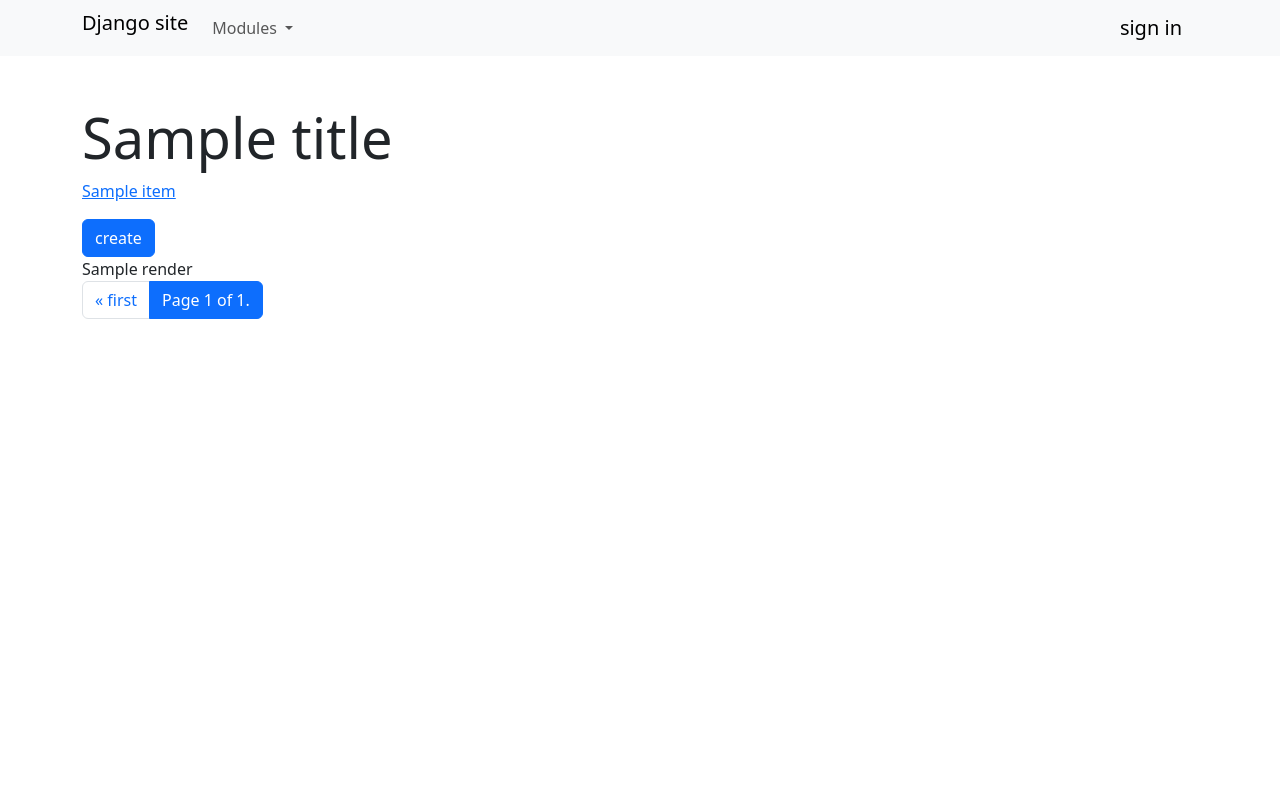
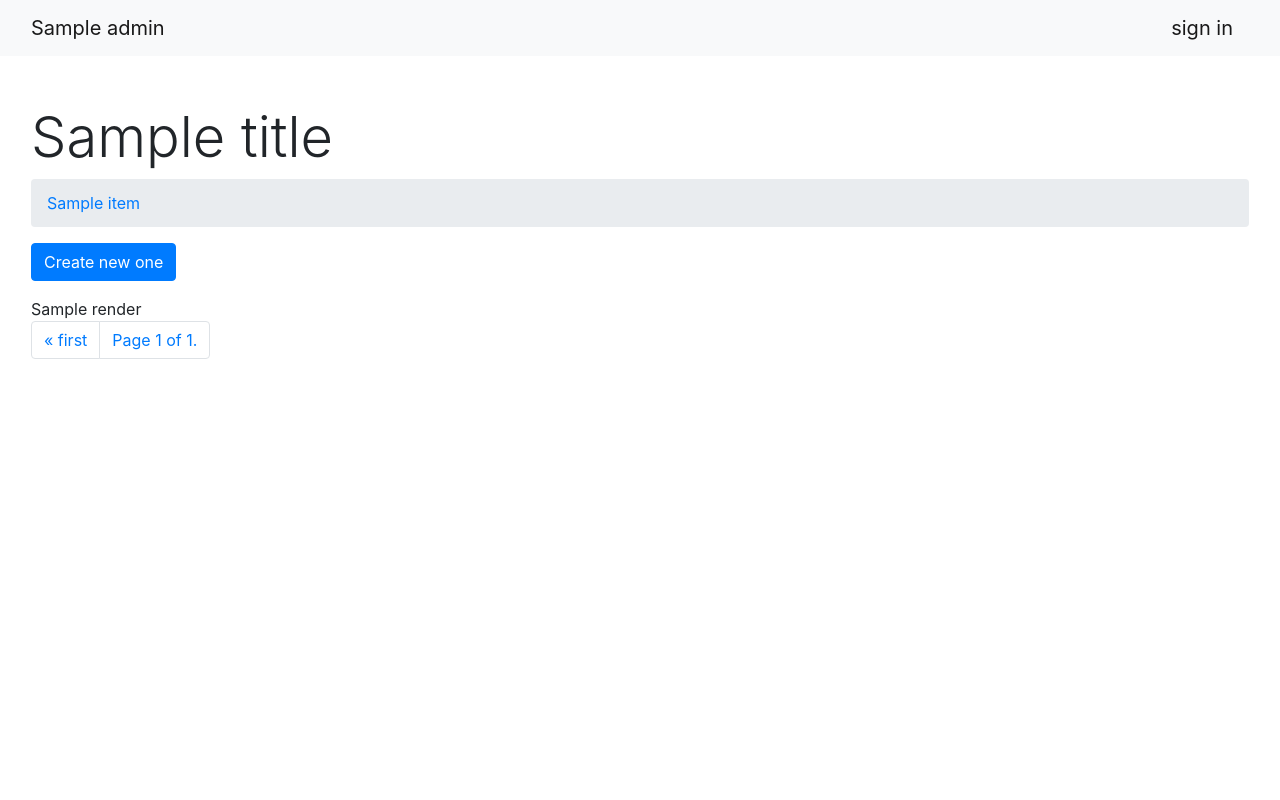
Before and after one commit to owlcoder13/django-advanced-admin, a Django app: template templates/advanced_admin/crud/list.html in a window 1280 px wide. Run offline with Django 3.2, Linux system fonts and the light colour scheme; the template is opened without the code that fills it: most values are stand-ins (such as "Sample title", 1, 10 or a date in 2020); some libraries are stand-ins or nearby versions.

Commit message:
update advanced admin

```diff
--- a/admin.py
+++ b/admin.py
@@ -37,7 +37,6 @@ class AdminService(object):
     def routes(self):
 
         for app in settings.INSTALLED_APPS:
-            print('search app', app)
             if app == 'advanced_admin':
                 continue
 
--- a/apps.py
+++ b/apps.py
@@ -11,3 +11,5 @@ class DjangoAdvancedAdminConfig(AppConfig):
         static_path = os.path.join(settings.BASE_DIR, 'advanced_admin/static')
         settings.STATICFILES_DIR.append(static_path)
         settings.MIDDLEWARE.append('advanced_admin.middleware.Middleware')
+        settings.TEMPLATES[0]['OPTIONS']['context_processors'].append(
+            'advanced_admin.context_processors.context_processor')
--- /dev/null
+++ b/context_processors.py
@@ -0,0 +1,5 @@
+from advanced_admin.admin import admin_service
+
+
+def context_processor(request):
+    return {"admin": admin_service.admin}
--- a/modules.py
+++ b/modules.py
@@ -394,7 +394,7 @@ class Crud2Module(Module):
         self.args = args
         self.kwargs = kwargs
 
-        model = self.change_get_model()
+        self.model = self.change_get_model()
         self.form = self.get_form()
 
         response = self.handle_form(self.form)
--- a/static/advanced_admin/style.css
+++ b/static/advanced_admin/style.css
@@ -13,3 +13,42 @@ table {
 .grid-button-column a svg {
     width: 20px;
 }
+
+.page-wrap {
+    width: 100%;
+    display: flex;
+
+}
+
+.page-wrap .page-content {
+    flex: 1;
+    min-height: calc(100vh - 56px);
+}
+
+.sidebar {
+    background: linear-gradient(45deg, #202124, #454545);
+    color: white;
+    min-width: 300px;
+    padding: 20px;
+    box-shadow: 0 0 20px rgba(0, 0, 0, 0.2);
+}
+
+.sidebar .nav {
+    padding-left: 20px;
+    flex-direction: column;
+}
+
+.sidebar .nav-item {
+    list-style: disc;
+    display: block;
+    margin-bottom: 20px;
+}
+
+.sidebar a {
+    color: white;
+    text-decoration: none;
+}
+
+.sidebar a:hover {
+    text-decoration: underline;
+}
--- a/templates/advanced_admin/base.html
+++ b/templates/advanced_admin/base.html
@@ -16,50 +16,39 @@
 <body>
 
 <nav class="navbar navbar-expand-lg navbar-light bg-light">
-    <div class="container-fluid container">
+    <div class="container-fluid">
         <ul class="navbar-nav">
             <li class="nav-item">
-                <a href="{{ admin_base_url }}" class="navbar-brand">Django site</a>
+                <a href="{{ admin_base_url }}" class="navbar-brand">{{ admin.site_name }}</a>
             </li>
+        </ul>
+
+        {% if user.is_authenticated %}
+            <a href="{% url 'admin.logout' %}" class="navbar-brand">logout ({{ user.username }})</a>
+        {% else %}
+            <a href="{% url 'admin.login' %}" class="navbar-brand">sign in</a>
+        {% endif %}
+    </div>
+</nav>
+
+<div class="page-wrap">
+    {% if user.is_authenticated %}
+        <div class="sidebar">
+            <h2 class="mb-4">Модули</h2>
+            <ul class="nav">
+                {% for group in admin.menu %}
+                    {% for item in group %}
                         <li class="nav-item">
-                <div class="dropdown">
-                    <a class="nav-link dropdown-toggle"
-                       href="#"
-                       id="navbarDropdown"
-                       role="button"
-                       data-bs-toggle="dropdown"
-                       aria-expanded="false"
-                    >
-                        Modules
-                    </a>
-                    <ul
-                            class="dropdown-menu"
-                            aria-labelledby="navbarDropdown"
-                    >
-                        {% for group in site.menu %}
-                            {% for item in group %}
-                                <li>
-                                    <a class="dropdown-item p-2 text-dark" href="{{ item.url }}">{{ item.name }}</a>
+                            <a class="p-2" href="{{ item.url }}">{{ item.name }}</a>
                         </li>
                     {% endfor %}
                 {% endfor %}
             </ul>
         </div>
-            </li>
-        </ul>
-
-        {% if user.is_authenticated %}
-            <a href="/{{ base_url }}logout" class="navbar-brand">logout ({{ user.username }})</a>
-        {% else %}
-            <a href="/{{ base_url }}login" class="navbar-brand">sign in</a>
     {% endif %}
-    </div>
-</nav>
-
-
+    <div class="page-content">
         <div class="pricing-header px-3 py-3 pt-md-5 pb-md-4 mx-auto">
-    <div class="container">
-
+            <div class="container-fluid">
                 <h1 class="display-4">{{ title }}</h1>
 
                 {% if crumbs %}
@@ -97,9 +86,7 @@
                 {% endblock %}
             </div>
         </div>
-
-<div class="container">
-
+    </div>
 </div>
 
 <!-- Bootstrap core JavaScript
--- a/templates/advanced_admin/crud/list.html
+++ b/templates/advanced_admin/crud/list.html
@@ -4,10 +4,9 @@
 
 {% block content %}
     {% if create_url %}
-        <div class="form-group">
+        <div class="mb-3">
             <a class="btn btn-primary" href="{{ create_url }}">
-                <span class="fa fa-pen"></span>
-                create
+                Create new one
             </a>
         </div>
     {% endif %}
--- a/templates/advanced_admin/login.html
+++ b/templates/advanced_admin/login.html
@@ -3,7 +3,7 @@
 
 
 {% block content %}
-    <form method="POST">
+    <form method="POST" style="max-width: 300px">
         {% csrf_token %}
 
         {% if form.errors %}
@@ -12,7 +12,7 @@
 
         {{ form.render|safe }}
 
-        <div class="form-group">
+        <div class="mb-3">
             <button class="btn btn-primary" type="submit">Login</button>
         </div>
     </form>
--- a/views.py
+++ b/views.py
@@ -5,6 +5,7 @@ from typing import Type
 from .modules import CrudModule
 from forms import forms
 from django.contrib.auth import authenticate, login as make_login
+from django.contrib.auth import logout as make_logout
 
 
 class LoginModel(object):
@@ -45,6 +46,7 @@ class LoginForm(forms.Form):
 class AdvancedAdmin(object):
     def __init__(self, base_url='/advanced_admin'):
         self.base_url = base_url
+        self.site_name = 'Django Advanced Admin'
 
         # normalize base url starts
         if not base_url.startswith('/'):
@@ -69,6 +71,7 @@ class AdvancedAdmin(object):
         self.modules = list()
 
     def logout(self, request):
+        make_logout(request)
         return redirect('/')
 
     def login(self, request):
```
Lines whose indentation alone changed are shown as unchanged.
